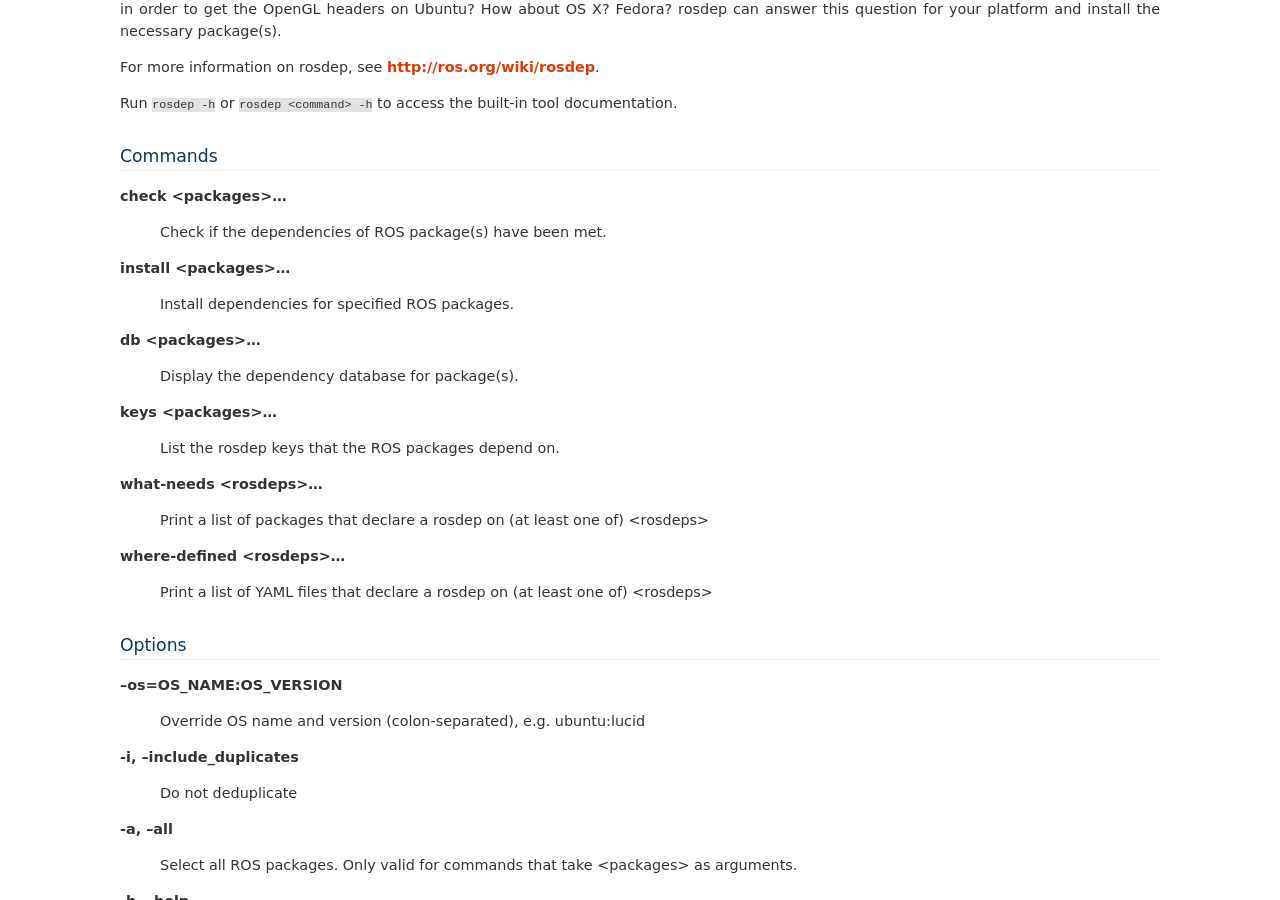
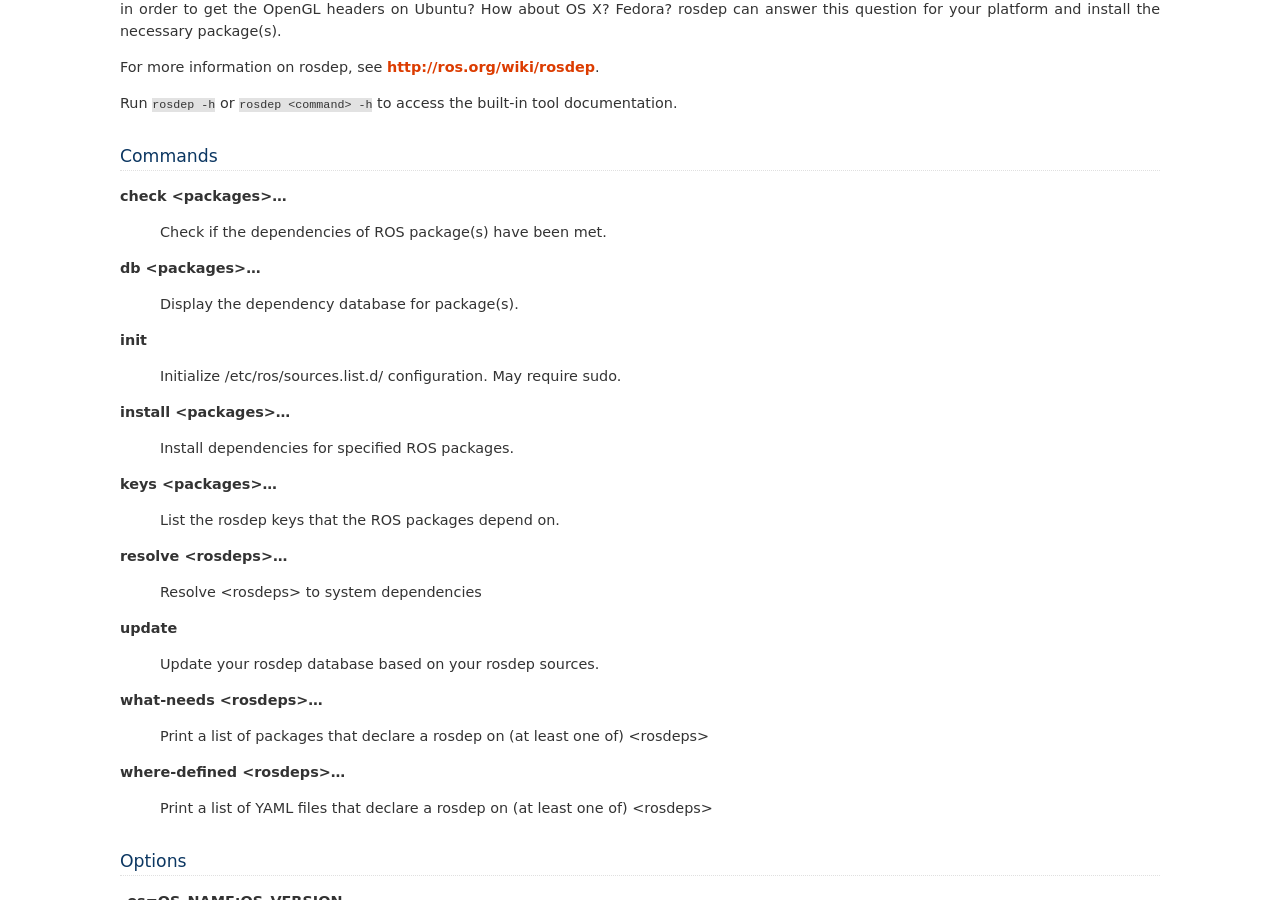
Before and after one commit to ros-infrastructure/rosdep, a Sphinx documentation site: the page built from doc/commands.rst, in a window 1280 px wide and 900 px high, scrolled down 350 px. Built offline with Sphinx 7.4.7, drawn with Linux system fonts in a browser that asks for light colours.

Commit message:
document new commands

```diff
--- a/doc/commands.rst
+++ b/doc/commands.rst
@@ -27,17 +27,29 @@ Commands
 
   Check if the dependencies of ROS package(s) have been met.
 
+**db <packages>...**
+
+  Display the dependency database for package(s).
+
+**init**
+
+  Initialize /etc/ros/sources.list.d/ configuration.  May require sudo.
+
 **install <packages>...**
 
   Install dependencies for specified ROS packages.
 
-**db <packages>...**
-
-  Display the dependency database for package(s).
-
 **keys <packages>...**
 
   List the rosdep keys that the ROS packages depend on.
+
+**resolve <rosdeps>...**
+
+  Resolve <rosdeps> to system dependencies
+
+**update**
+
+  Update your rosdep database based on your rosdep sources.
 
 **what-needs <rosdeps>...**
 
```
Also changed, not shown: doc/man/rosdep.rst (+16 -4 lines), 1 other file.
